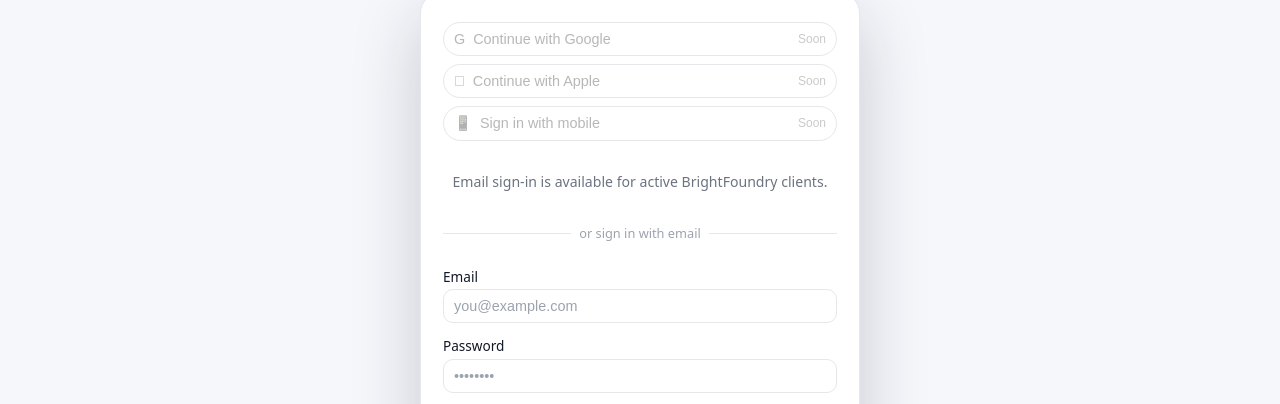
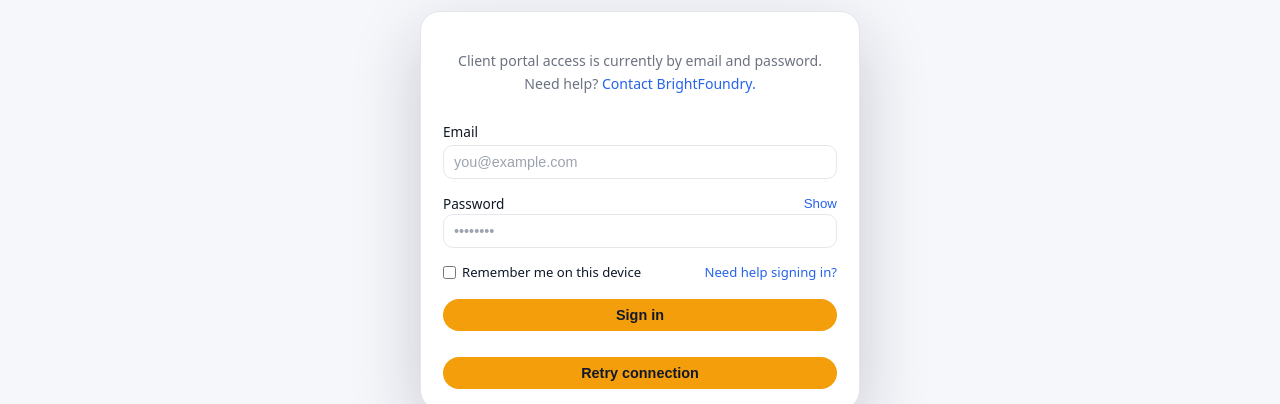
Before and after one commit to krisninnis/brightfoundry, a website: page public-site/portal/login.html in a window 1280 px wide. Shown: the part 257-661 px from the top of the page. Drawn offline with Linux system fonts and the light colour scheme.

Commit message:
Polish portal login and status filters before launch

```diff
--- a/public-site/portal/js/auth.js
+++ b/public-site/portal/js/auth.js
@@ -12,6 +12,7 @@
     if (loginForm) {
       loginForm.addEventListener("submit", handleLogin);
       initAuthOfflineUX("login");
+      initPasswordToggle();
     }
 
     if (registerForm) {
@@ -115,6 +116,22 @@
         }
       });
     }
+  }
+
+  function initPasswordToggle() {
+    const input = document.querySelector("#login-password");
+    const toggle = document.querySelector("#login-password-toggle");
+    if (!input || !toggle) return;
+
+    toggle.addEventListener("click", (event) => {
+      event.preventDefault();
+
+      const shouldShow = input.type === "password";
+      input.type = shouldShow ? "text" : "password";
+      toggle.setAttribute("aria-pressed", shouldShow ? "true" : "false");
+      toggle.setAttribute("aria-label", shouldShow ? "Hide password" : "Show password");
+      toggle.textContent = shouldShow ? "Hide" : "Show";
+    });
   }
 
   async function pingApi() {
--- a/public-site/portal/login.html
+++ b/public-site/portal/login.html
@@ -103,56 +103,10 @@
       <div class="portal-auth-card">
         <form id="login-form" class="portal-auth-form" novalidate>
 
-          <div class="auth-providers" aria-label="Additional sign in options">
-            <button
-              type="button"
-              class="auth-provider-btn auth-provider-google"
-              data-provider="google"
-              disabled
-              aria-disabled="true"
-              title="Single sign-on is not available yet"
-            >
-              <span class="auth-provider-icon auth-provider-icon-google" aria-hidden="true">G</span>
-              <span>Continue with Google</span>
-              <span class="auth-provider-badge" aria-hidden="true">Soon</span>
-            </button>
-
-            <button
-              type="button"
-              class="auth-provider-btn auth-provider-apple"
-              data-provider="apple"
-              disabled
-              aria-disabled="true"
-              title="Single sign-on is not available yet"
-            >
-              <span class="auth-provider-icon auth-provider-icon-apple" aria-hidden="true">&#63743;</span>
-              <span>Continue with Apple</span>
-              <span class="auth-provider-badge" aria-hidden="true">Soon</span>
-            </button>
-
-            <button
-              type="button"
-              class="auth-provider-btn auth-provider-phone"
-              data-provider="phone"
-              disabled
-              aria-disabled="true"
-              title="Mobile sign-in is not available yet"
-            >
-              <span class="auth-provider-icon auth-provider-icon-phone" aria-hidden="true">&#128241;</span>
-              <span>Sign in with mobile</span>
-              <span class="auth-provider-badge" aria-hidden="true">Soon</span>
-            </button>
-          </div>
-
           <p class="portal-auth-intro portal-auth-intro-center" style="font-size:0.88rem; margin-top:10px;">
-            Email sign-in is available for active BrightFoundry clients.
+            Client portal access is currently by email and password. Need help?
+            <a href="../contact.html" class="auth-link">Contact BrightFoundry.</a>
           </p>
-
-          <div class="auth-divider" role="separator" aria-label="Or sign in with email">
-            <span></span>
-            <span>or sign in with email</span>
-            <span></span>
-          </div>
 
           <div class="auth-field">
             <label for="login-email">Email</label>
@@ -168,7 +122,20 @@
           </div>
 
           <div class="auth-field">
-            <label for="login-password">Password</label>
+            <div class="auth-row">
+              <label for="login-password">Password</label>
+              <button
+                id="login-password-toggle"
+                type="button"
+                class="auth-link"
+                aria-label="Show password"
+                aria-pressed="false"
+                aria-controls="login-password"
+                style="background:none; border:0; padding:0; cursor:pointer;"
+              >
+                Show
+              </button>
+            </div>
             <input
               id="login-password"
               name="password"
```
Also changed, not shown: public-site/contact.html (+1 -1 lines), public-site/portal/js/main.js (+34 -8 lines).
